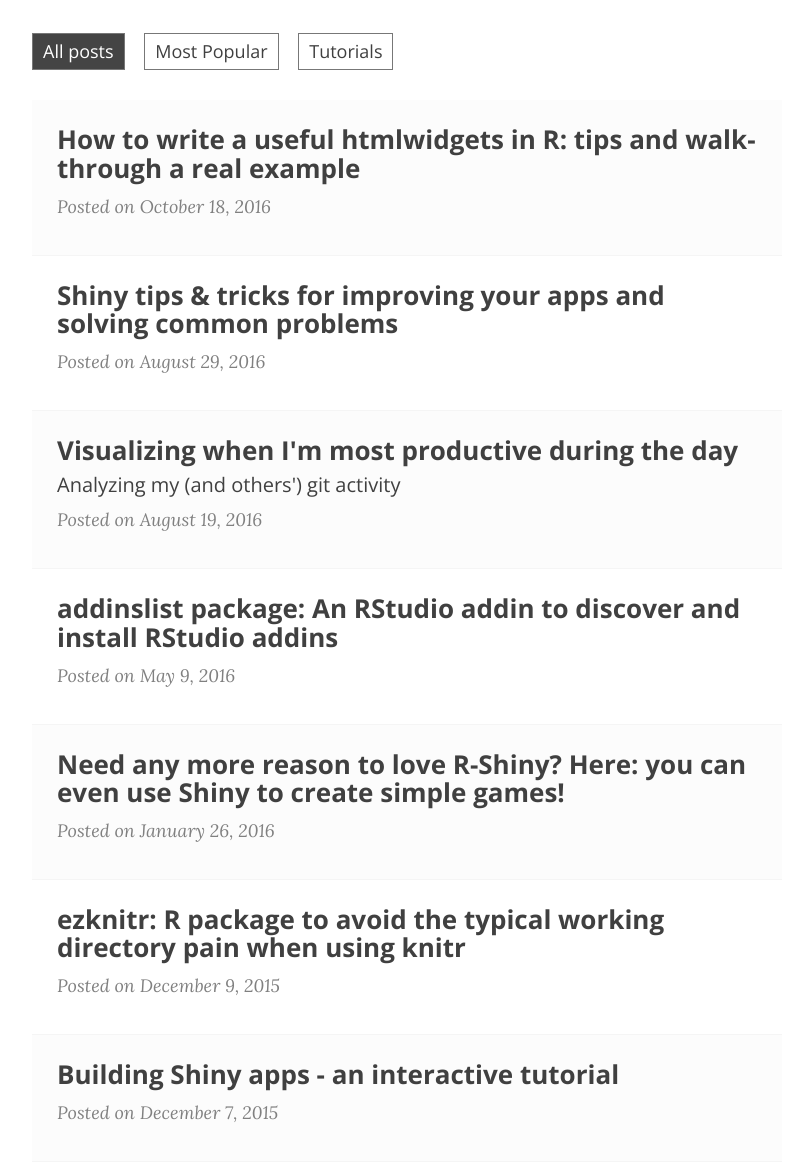
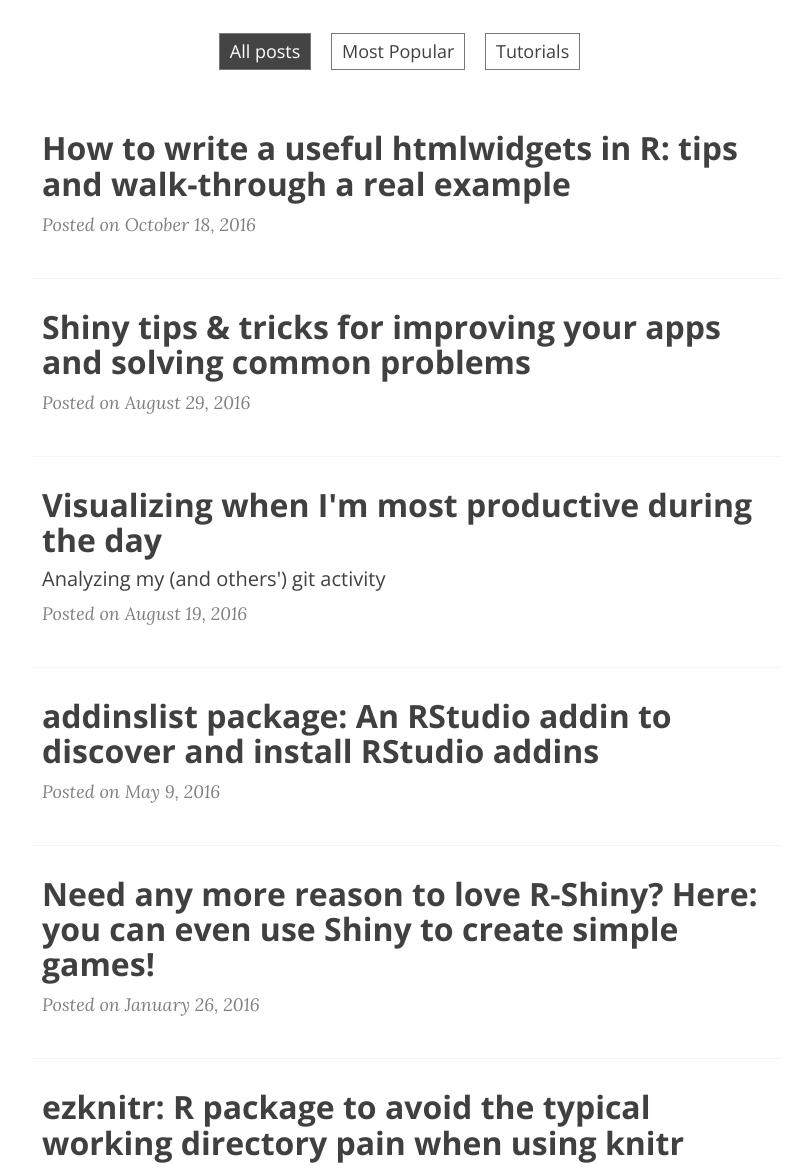
Before and after one commit to daattali/daattali.github.io, a Jekyll site: the page built from index.html, in a window 1280 px wide and 1400 px high, scrolled down 318 px. Shown: the part 227-1400 px from the top of the window, without its empty margins (233-1020 px from the left). Built offline with Jekyll 4.4.1, drawn with Linux system fonts in a browser that asks for light colours; nearby versions of some CDN libraries; the list of posts is cut into pages by our own code.

Commit message:
Update index.css

```diff
--- a/css/index.css
+++ b/css/index.css
@@ -15,6 +15,7 @@
   font-family: 'Open Sans', 'Helvetica Neue', Helvetica, Arial, sans-serif;
   font-size: 18px;
   margin-bottom: 30px;
+  text-align: center;
 }
 
 .list-filters .list-filter  {
@@ -42,13 +43,13 @@
 }
 
 .post-preview {
-  padding: 15px;
+  padding: 15px 10px;
   display: block;
 }
 
 @media only screen and (min-width: 768px) {
   .post-preview {
-    padding: 25px;
+    padding: 30px 10px;
   }
 }
 
@@ -58,11 +59,8 @@
 .posts-list article:last-child {
   border-bottom: 0;
 }
-.posts-list article:nth-child(odd) {
-  background: #fcfcfc;
-}
 .posts-list article:hover {
-  background: #f5f5f5;
+  background: #eee;
 }
 
 .post-preview {
@@ -71,9 +69,14 @@
 }
 
 .post-preview .post-title {
-  font-size: 26px;
+  font-size: 32px;
   font-weight: 700;
   margin-top: 0;
+}
+@media only screen and (max-width: 550px) {
+  .post-preview .post-title {
+    font-size: 26px;
+  }
 }
 .post-preview .post-subtitle {
   margin: 0;
```
